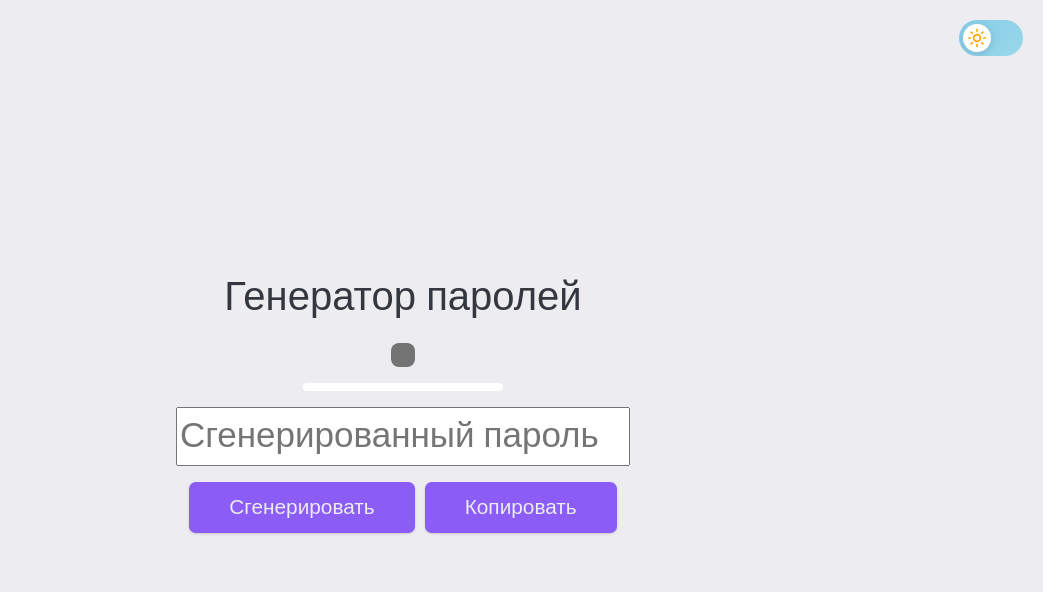
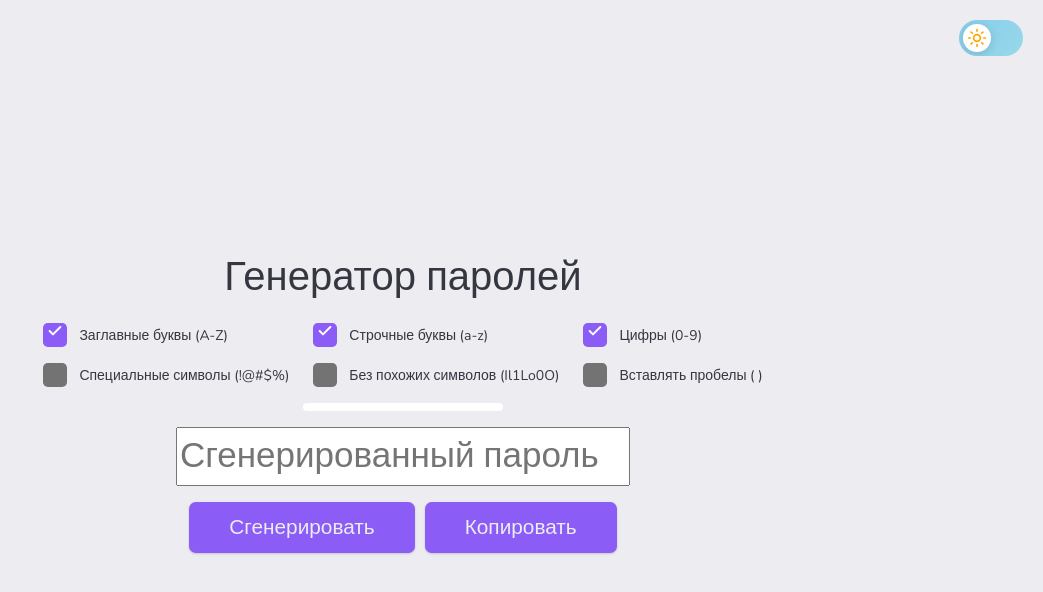
Before and after one commit to hilarylfg/password-generator, a Next.js app: page / in a window 1280 px wide. Shown: the top 592 px of the page, without its empty margins (237-1280 px from the left). Built offline with nearby package versions, Linux system fonts and the light colour scheme.

Commit message:
feat: [#19] add checkbox grid (#20)
* feat: [#19] add checkbox grid

* refactor: [#19] update checkbox grid logic based on feedback

* refactor: ёy ngg 52 commit

* fix: update checkbox group layout to use 'auto' for column widths

```diff
--- a/shared/components/shared/checkbox-group.tsx
+++ b/shared/components/shared/checkbox-group.tsx
@@ -1,9 +1,42 @@
 import { Checkbox } from '@/shared/components'
+import type { CheckboxOptionKey, CheckboxValues } from '@/shared/types'
+import { cn } from '@/shared/utils'
 
-export function CheckboxGroup() {
+const options = [
+	{ label: 'Заглавные буквы (A-Z)', value: 'uppercase' },
+	{ label: 'Строчные буквы (a-z)', value: 'lowercase' },
+	{ label: 'Цифры (0-9)', value: 'numbers' },
+	{ label: 'Специальные символы (!@#$%)', value: 'special' },
+	{ label: 'Без похожих символов (Il1Lo0O)', value: 'no_similar' },
+	{ label: 'Вставлять пробелы ( )', value: 'spaces' }
+] as const
+
+interface CheckboxGroupProps {
+	values: CheckboxValues
+	onChange: (key: CheckboxOptionKey, checked: boolean) => void
+}
+
+export function CheckboxGroup({ values, onChange }: CheckboxGroupProps) {
 	return (
-		<div>
-			<Checkbox />
+		<div className='checkbox-group-ui'>
+			{options.map(opt => (
+				<label
+					key={opt.value}
+					className={cn('checkbox-group-ui__item', {
+						'checkbox-group-ui__item--checked': values[opt.value]
+					})}
+				>
+					<Checkbox
+						checked={values[opt.value]}
+						onCheckedChange={checked =>
+							onChange(opt.value, checked as boolean)
+						}
+					/>
+					<span className='checkbox-group-ui__label'>
+						{opt.label}
+					</span>
+				</label>
+			))}
 		</div>
 	)
 }
--- a/shared/components/shared/home-component.tsx
+++ b/shared/components/shared/home-component.tsx
@@ -1,4 +1,6 @@
 'use client'
+
+import { useState } from 'react'
 
 import {
 	ButtonsGroup,
@@ -8,15 +10,39 @@ import {
 	PasswordProgressbar
 } from '@/shared/components'
 import { useCopyToClipboard } from '@/shared/hooks'
+import type { CheckboxOptionKey, CheckboxValues } from '@/shared/types'
+
+const initialCheckboxValues: CheckboxValues = {
+	uppercase: true,
+	lowercase: true,
+	numbers: true,
+	special: false,
+	no_similar: false,
+	spaces: false
+}
 
 export function HomeComponent() {
 	const { inputValue, handleInputChange, copyToClipboard } =
 		useCopyToClipboard()
 
+	const [checkboxOptions, setCheckboxOptions] = useState<CheckboxValues>(
+		initialCheckboxValues
+	)
+
+	function handleCheckboxChange(key: CheckboxOptionKey, checked: boolean) {
+		setCheckboxOptions((opts: CheckboxValues) => ({
+			...opts,
+			[key]: checked
+		}))
+	}
+
 	return (
 		<div className='home-page'>
 			<HomeTitle />
-			<CheckboxGroup />
+			<CheckboxGroup
+				values={checkboxOptions}
+				onChange={handleCheckboxChange}
+			/>
 			<PasswordProgressbar />
 			<PasswordInput value={inputValue} onChange={handleInputChange} />
 			<ButtonsGroup onClick={() => copyToClipboard(inputValue)} />
--- /dev/null
+++ b/shared/styles/components/_checkbox-group.scss
@@ -0,0 +1,23 @@
+@use '../helpers/index' as *;
+
+.checkbox-group-ui {
+  display: grid;
+  grid-template-columns: repeat(2, auto);
+  gap: 1rem 1.5rem;
+
+  @media (min-width: 768px) {
+    grid-template-columns: repeat(3, auto);
+  }
+
+  &__item {
+    display: flex;
+    align-items: center;
+    gap: 0.75rem;
+    cursor: pointer;
+  }
+
+  &__label {
+    font-size: 0.875rem;
+    font-weight: 500;
+  }
+}
--- a/shared/styles/main.css
+++ b/shared/styles/main.css
@@ -457,7 +457,7 @@ svg.lucide {
   width: 1.5rem;
   background-color: var(--ring);
   border: none;
-  border-radius: 0.5rem;
+  border-radius: 0.3rem;
   display: flex;
   padding: 0;
 }
@@ -632,6 +632,27 @@ svg.lucide {
   transform: scale(0.95) translateX(28px);
 }
 
+.checkbox-group-ui {
+  display: grid;
+  grid-template-columns: repeat(2, auto);
+  gap: 1rem 1.5rem;
+}
+@media (min-width: 768px) {
+  .checkbox-group-ui {
+    grid-template-columns: repeat(3, auto);
+  }
+}
+.checkbox-group-ui__item {
+  display: flex;
+  align-items: center;
+  gap: 0.75rem;
+  cursor: pointer;
+}
+.checkbox-group-ui__label {
+  font-size: 0.875rem;
+  font-weight: 500;
+}
+
 .password-input {
   width: fit-content;
   font-size: 35px;
--- a/shared/styles/main.scss
+++ b/shared/styles/main.scss
@@ -14,6 +14,7 @@
 
 @use 'components/home-component';
 @use 'components/theme-switch';
+@use 'components/checkbox-group';
 @use 'components/password-input';
 @use 'components/buttons-group';
 @use 'components/button-copy';
--- a/shared/styles/ui/_checkbox.scss
+++ b/shared/styles/ui/_checkbox.scss
@@ -5,7 +5,7 @@
     width: rem(24);
     background-color: var(--ring);
     border: none;
-    border-radius: rem(8);
+    border-radius: 0.3rem;
     display: flex;
     padding: 0;
 
--- /dev/null
+++ b/shared/types/index.ts
@@ -0,0 +1,2 @@
+export type { CheckboxOptionKey } from './checkbox.types'
+export type { CheckboxValues } from './checkbox.types'
```
Also changed, not shown: shared/types/checkbox.types.ts (added, +9 -0 lines), 2 other files (tests, documents, lock files or other folders).
